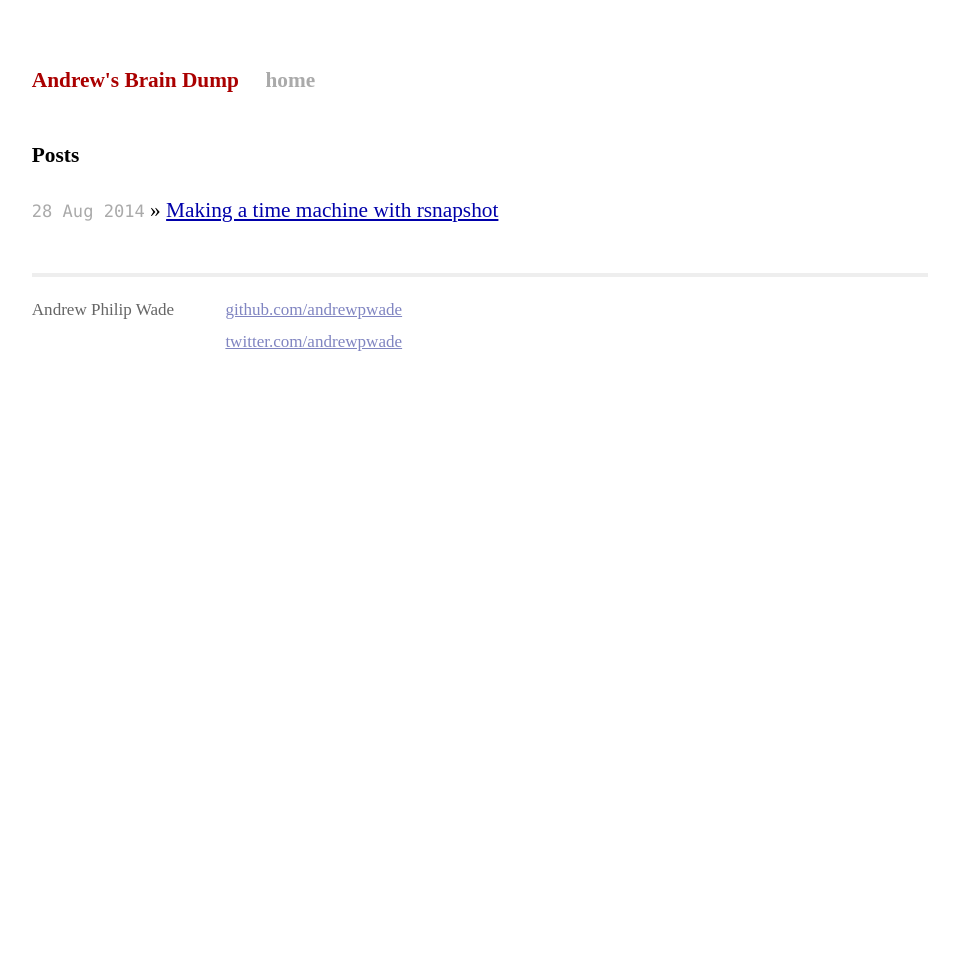
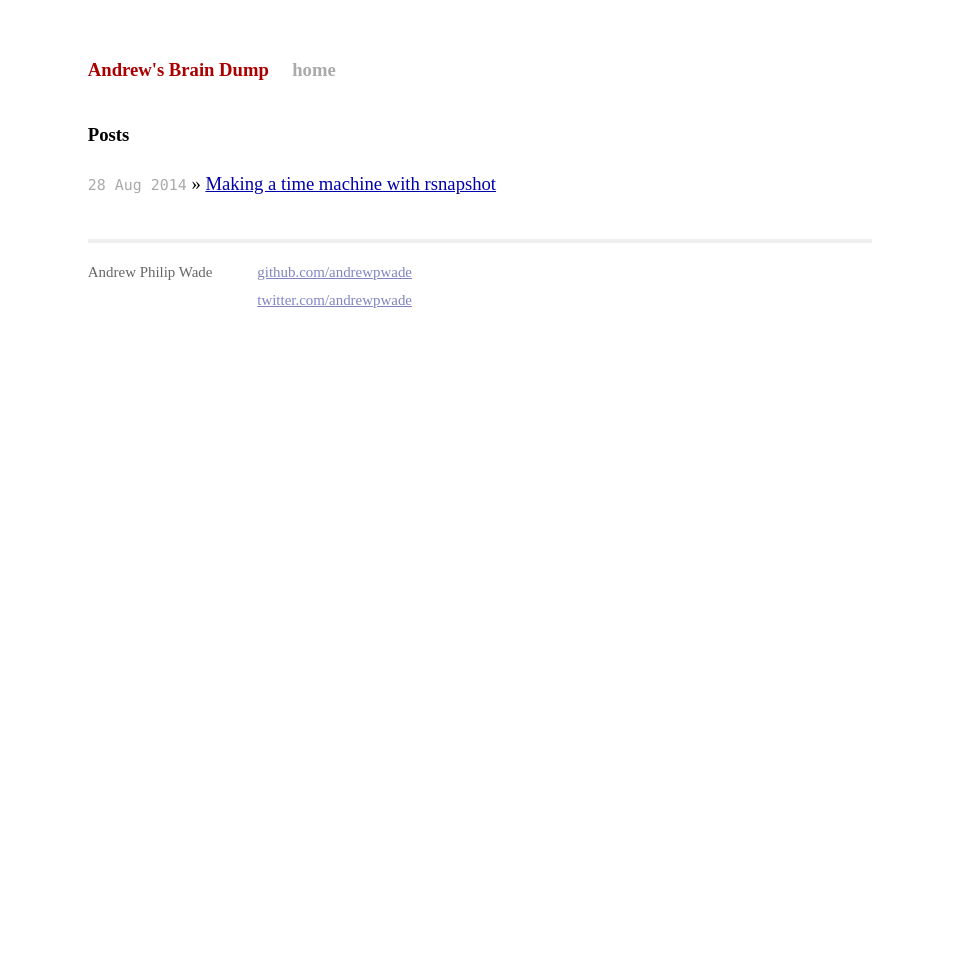
Before and after one commit to andrewpwade/andrewpwade.github.io, a Jekyll site: the page built from index.html, in a window 1280 px wide. Shown: the whole page, without its empty margins (160-1119 px from the left). Built offline with Jekyll 4.4.1, drawn with Linux system fonts in a browser that asks for light colours; Markdown is read by kramdown in place of the engine named in the settings.

Commit message:
Slightly reduce font size and remove text justification

```diff
--- a/css/screen.css
+++ b/css/screen.css
@@ -19,7 +19,6 @@
   background-color: white;
   font: 13.34px serif;
   *font-size: small;
-  text-align: center;
 }
 
 h1, h2, h3, h4, h5, h6 {
@@ -79,8 +78,7 @@
 /*****************************************************************************/
 
 .site {
-  font-size: 160%;
-  text-align: justify;
+  font-size: 140%;
   width: 42em;
   margin: 3em auto 2em auto;
   line-height: 1.5em;
```
